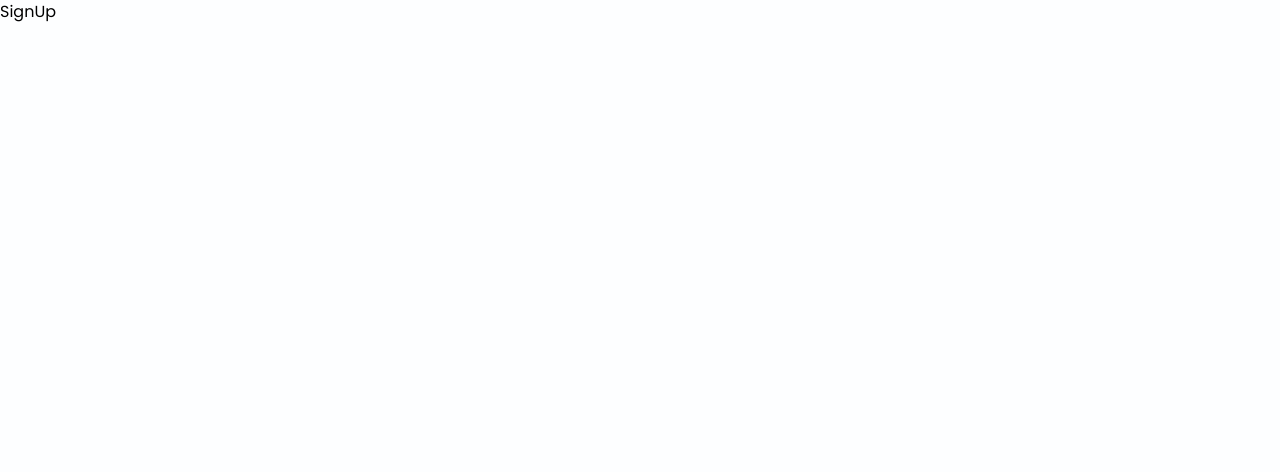
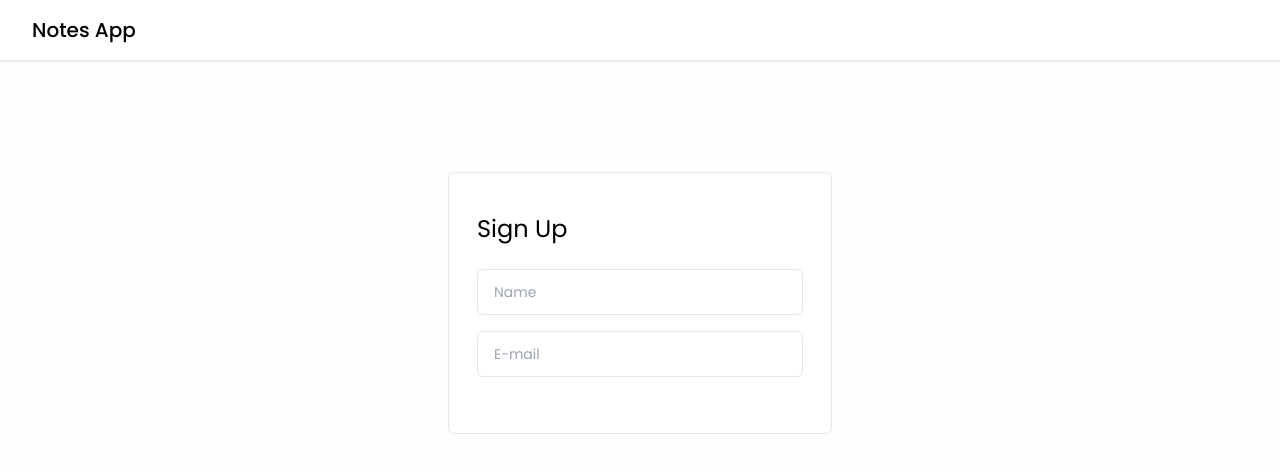
Before and after one commit to evelyn-zhan/mern-notes-app, a React (Vite) app in the folder frontend/: page /signup in a window 1280 px wide. Shown: the top 472 px of the page. Built offline with nearby package versions, Linux system fonts and the light colour scheme.

Commit message:
update: sign up page

```diff
--- a/frontend/src/pages/SignUp.jsx
+++ b/frontend/src/pages/SignUp.jsx
@@ -1,8 +1,41 @@
-import React from 'react'
+import React, { useState } from 'react'
+
+import Navbar from '../components/Navbar.jsx'
 
 function SignUp() {
+    const [name, setName] = useState("")
+    const [email, setEmail] = useState("")
+    const [password, setPassword] = useState("")
+    const [error, setError] = useState(null)
+
+    const onNameChangeHandler = (event) => {
+        setName(event.target.value)
+    }
+
+    const onEmailChangeHandler = (event) => {
+        setEmail(event.target.value)
+    }
+
+    const onSignUpHandler = async (event) => {
+        event.preventDefault()
+
+    }
+
     return (
-        <div>SignUp</div>
+        <>
+            <Navbar />
+
+            <div className="mt-28 flex items-center justify-center">
+                <div className="w-96 px-7 py-10 bg-white border rounded-md">
+                    <form onSubmit={onSignUpHandler}>
+                        <h4 className="text-2xl mb-6">Sign Up</h4>
+
+                        <input type="text" placeholder="Name" value={name} onChange={onNameChangeHandler} className="input-box" />
+                        <input type="text" placeholder="E-mail" value={email} onChange={onEmailChangeHandler} className="input-box" />
+                    </form>
+                </div>
+            </div>
+        </>
     )
 }
 
```
